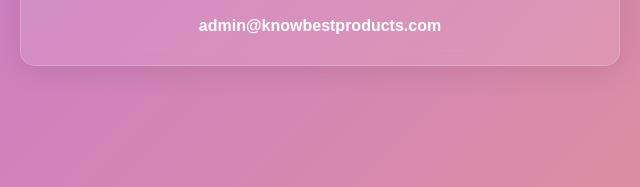
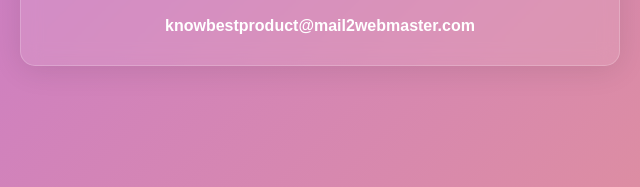
Before and after one commit to knowbestproducts/products, a plain HTML site: page contact.html in a window 1280 px wide. Shown: the part 439-626 px from the top of the page, 320-960 px from the left. Drawn offline with Linux system fonts and the light colour scheme.

Commit message:
Update contact.html

```diff
--- a/contact.html
+++ b/contact.html
@@ -127,7 +127,7 @@
     <h1>Contact Us</h1>
     <p>We’d love to hear from you! Feel free to reach out for any inquiries or support. Please read Disclaimer if you have inquiries about products.</p>
 
-    <strong>admin@knowbestproducts.com</strong>
+    <strong>knowbestproduct@mail2webmaster.com</strong>
 </div>
 
 <!-- Footer -->
```
